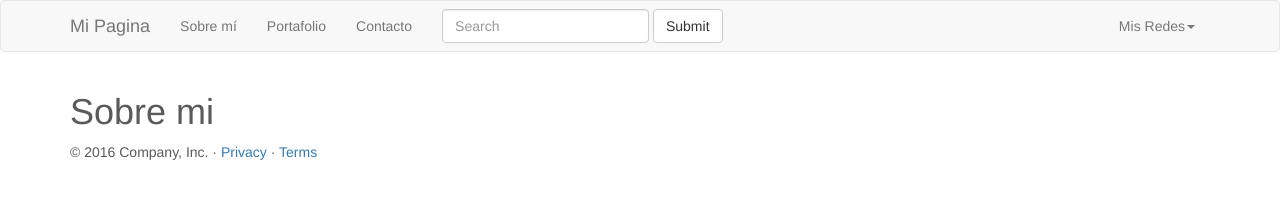
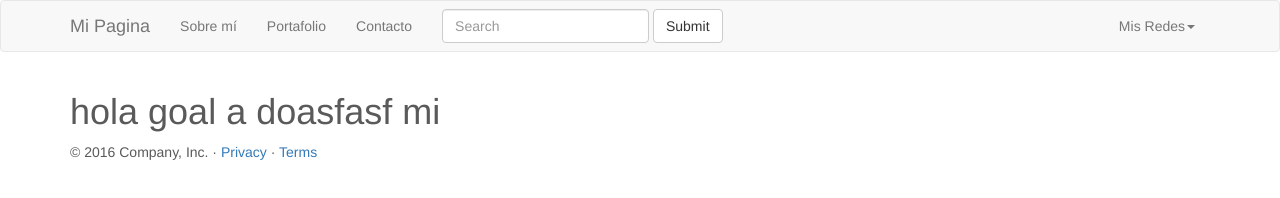
Before and after one commit to ccum/mipagina, a plain HTML site: page sobremi.html in a window 1280 px wide. Drawn offline with Linux system fonts and the light colour scheme.

Commit message:
nuevo cambios

```diff
--- a/sobremi.html
+++ b/sobremi.html
@@ -61,7 +61,8 @@
       </div><!-- /.container-fluid -->
     </nav>
     <div class="container">
-        <h1>Sobre mi</h1>
+        <h1>hola goal a doasfasf
+         mi</h1>
     </div>
 
     <div class="container">
```
